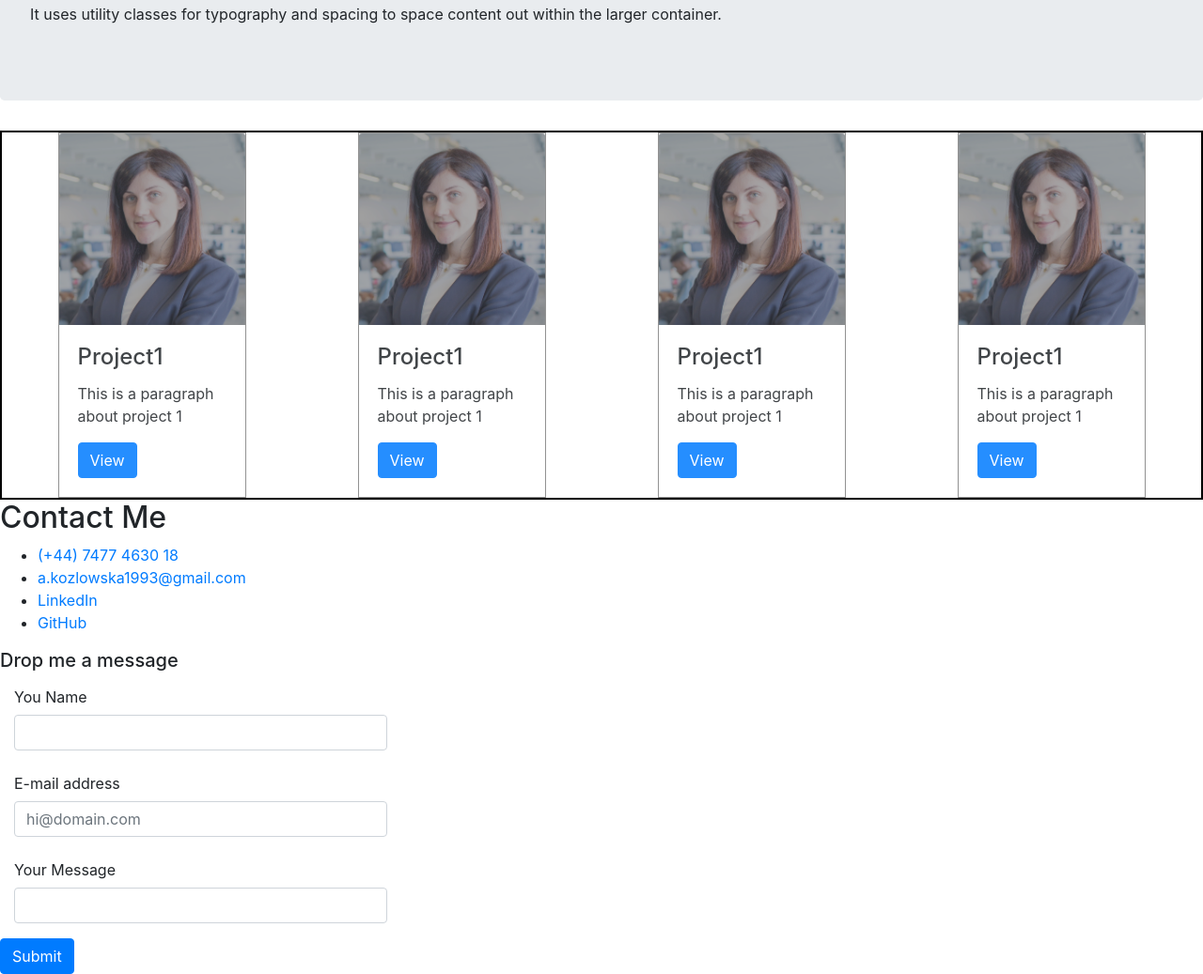
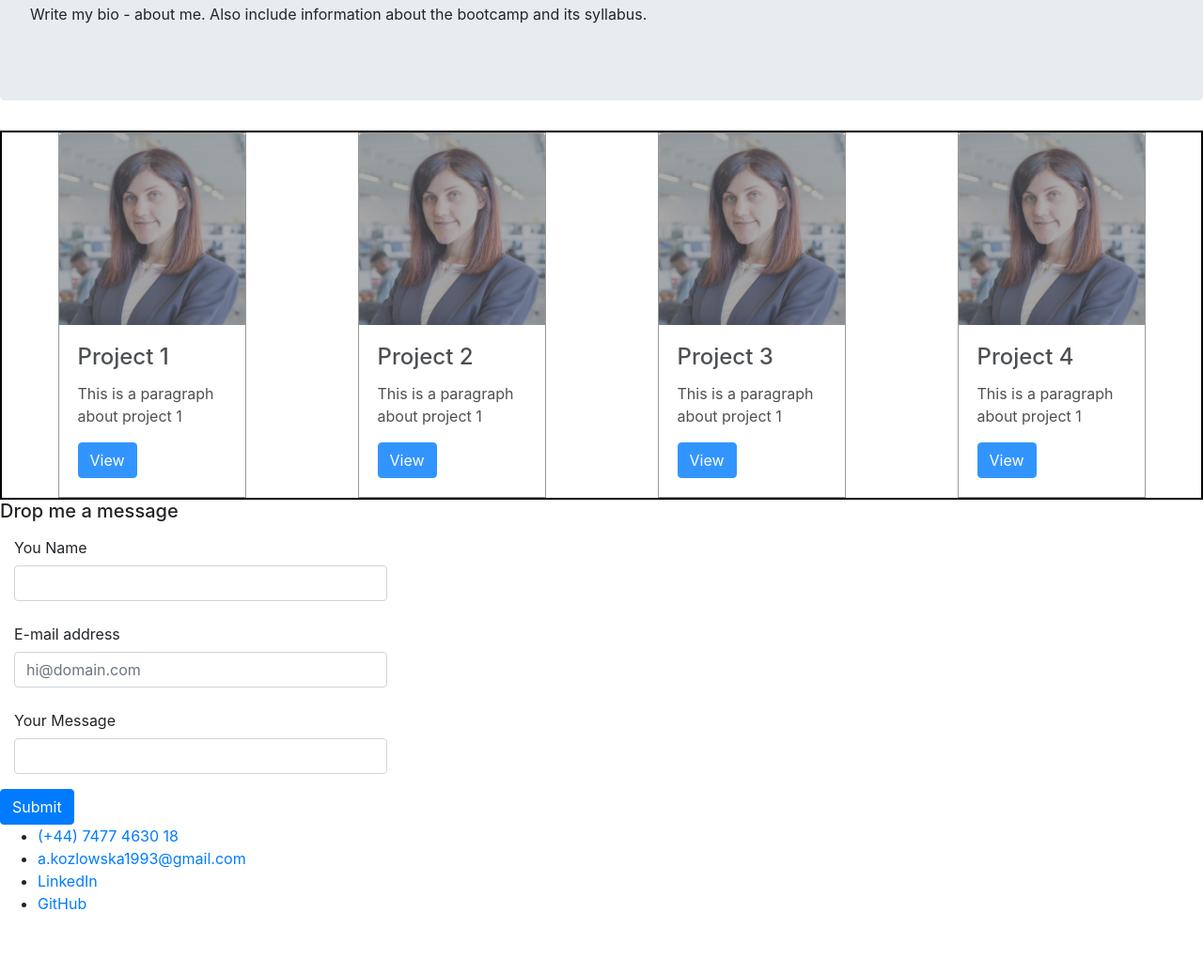
Before and after one commit to ladycosy/Bootstrap-portfolio, a plain HTML site: page index.html in a window 1280 px wide. Shown: the part 313-1350 px from the top of the page at 94% size. After the commit the page ends 1303 px from the top, so only its background shows below. Drawn offline with nearby package versions, Linux system fonts and the light colour scheme.

Commit message:
changes to contact me section/swapping form and ul order

```diff
--- a/css/style.css
+++ b/css/style.css
@@ -7,7 +7,7 @@
   border: 1px solid gray;
 }
 
-.cards-section {
+.projects-section {
   display: flex;
   flex-direction: row;
   flex-wrap: wrap;
@@ -15,10 +15,11 @@
   border: 2px solid black;
 }
 
+.projects-section :hover {
+  opacity: 100%;
+  box-shadow: 10px 10px 40px rgb(222, 217, 217);
+}
+
 .cardcontainer {
-  opacity: 85%;
+  opacity: 80%;
 }
-.cards-section :hover {
-  opacity: 100%;
-  box-shadow: 5px 10px 5px rgb(222, 217, 217);
-}
--- a/index.html
+++ b/index.html
@@ -35,7 +35,7 @@
               <a class="nav-link active" href="#About Me">About Me</a>
             </li>
             <li class="nav-item">
-              <a class="nav-link active" href="#Skills & Projects"
+              <a class="nav-link active" href="#Skills&Projects"
                 >Skills & Projects</a
               >
             </li>
@@ -58,20 +58,27 @@
       <p class="lead">In this section I will write a paragraph 'About Me'</p>
       <hr class="my-2" />
       <p>
-        It uses utility classes for typography and spacing to space content out
-        within the larger container.
+        Write my bio - about me. Also include information about the bootcamp and its syllabus.
+
       </p>
     </div>
     <!-- End Jumbotron -->
 
      <!-- Content -->
- <div class="skillsprojects" id="Skills & Projects" >
-     <div class="cards-section">
+ <div class="skillsprojects" id="Skills&Projects" >
+  <div class="skills-section">
+    <div class="skillscontainer">
+
+    </div>
+  </div>
+
+
+  <div class="projects-section">
        <!-- Card 1 -->
       <div class="cardcontainer">
         <img class="card-img-top" src="images/GCU2.jpg" alt="Card image cap">
         <div class="card-body">
-          <h4 class="card-title">Project1</h4>
+          <h4 class="card-title">Project 1</h4>
           <p class="card-text">
             This is a paragraph about project 1
           </p>
@@ -83,7 +90,7 @@
         <div class="cardcontainer">
           <img class="card-img-top" src="images/GCU2.jpg" alt="Card image cap">
           <div class="card-body">
-            <h4 class="card-title">Project1</h4>
+            <h4 class="card-title">Project 2</h4>
             <p class="card-text">
               This is a paragraph about project 1
             </p>
@@ -95,7 +102,7 @@
         <div class="cardcontainer">
           <img class="card-img-top" src="images/GCU2.jpg" alt="Card image cap">
           <div class="card-body">
-            <h4 class="card-title">Project1</h4>
+            <h4 class="card-title">Project 3</h4>
             <p class="card-text">
               This is a paragraph about project 1
             </p>
@@ -106,7 +113,7 @@
          <div class="cardcontainer">
           <img class="card-img-top" src="images/GCU2.jpg" alt="Card image cap">
           <div class="card-body">
-            <h4 class="card-title">Project1</h4>
+            <h4 class="card-title">Project 4</h4>
             <p class="card-text">
               This is a paragraph about project 1
             </p>
@@ -121,31 +128,7 @@
       <!-- End Content -->
 
     <!-- Contact Me -->
-    <div>
-      <div class="contact-me-section" id="Contact Me">
-        <h2>Contact Me</h2>
-        <ul>
-          <li>
-            <a href="tel:+44 7477 4630 18" target="_blank"
-              >(+44) 7477 4630 18</a
-            >
-          </li>
-          <li>
-            <a href="mailto:a.kozlowska1993@gmail.com" target="_blank">
-              a.kozlowska1993@gmail.com
-            </a>
-          </li>
-          <li>
-            <a href="https://linkedin.com/in/annakozlowska1993" target="_blank"
-              >LinkedIn</a
-            >
-          </li>
-          <li>
-            <a href="https://github.com/ladycosy" target="_blank">GitHub</a>
-          </li>
-        </ul>
-      </div>
-      <div>
+<div>
         <form>
           <h5>Drop me a message</h5>
           <div class="form-group">
@@ -202,8 +185,35 @@
           </div>
         </form>
       </div>
-    </div>
 
+<footer>
+        <div>
+          <div class="contact-me-section" id="Contact Me">
+            <ul>
+              <li>
+                <a href="tel:+44 7477 4630 18" target="_blank"
+                  >(+44) 7477 4630 18</a
+                >
+              </li>
+              <li>
+                <a href="mailto:a.kozlowska1993@gmail.com" target="_blank">
+                  a.kozlowska1993@gmail.com
+                </a>
+              </li>
+              <li>
+                <a href="https://linkedin.com/in/annakozlowska1993" target="_blank"
+                  >LinkedIn</a
+                >
+              </li>
+              <li>
+                <a href="https://github.com/ladycosy" target="_blank">GitHub</a>
+              </li>
+            </ul>
+          </div>
+        </div>
+
+
+  </footer>
 
 
 
```
Also changed, not shown: 1 other file.
